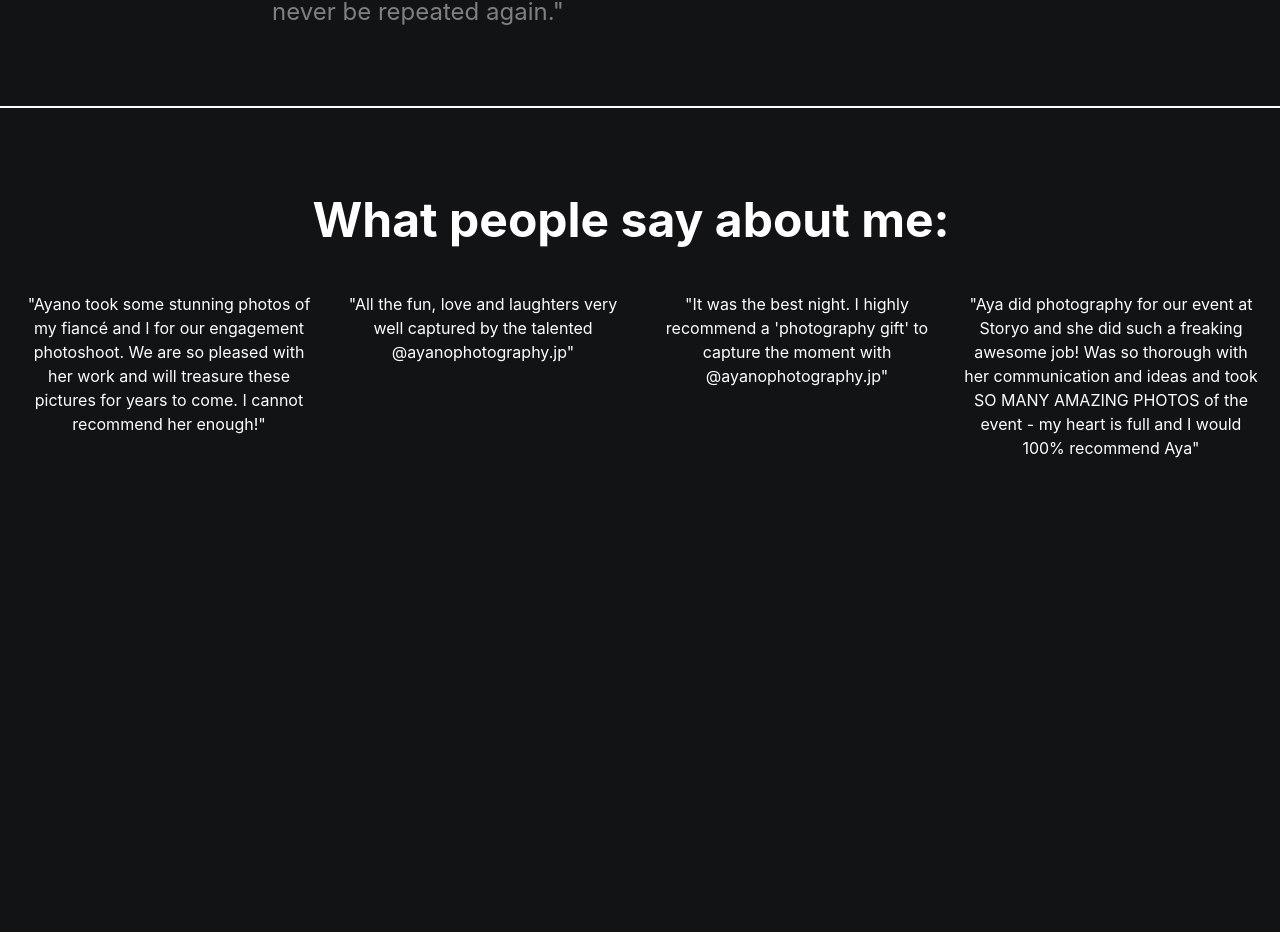
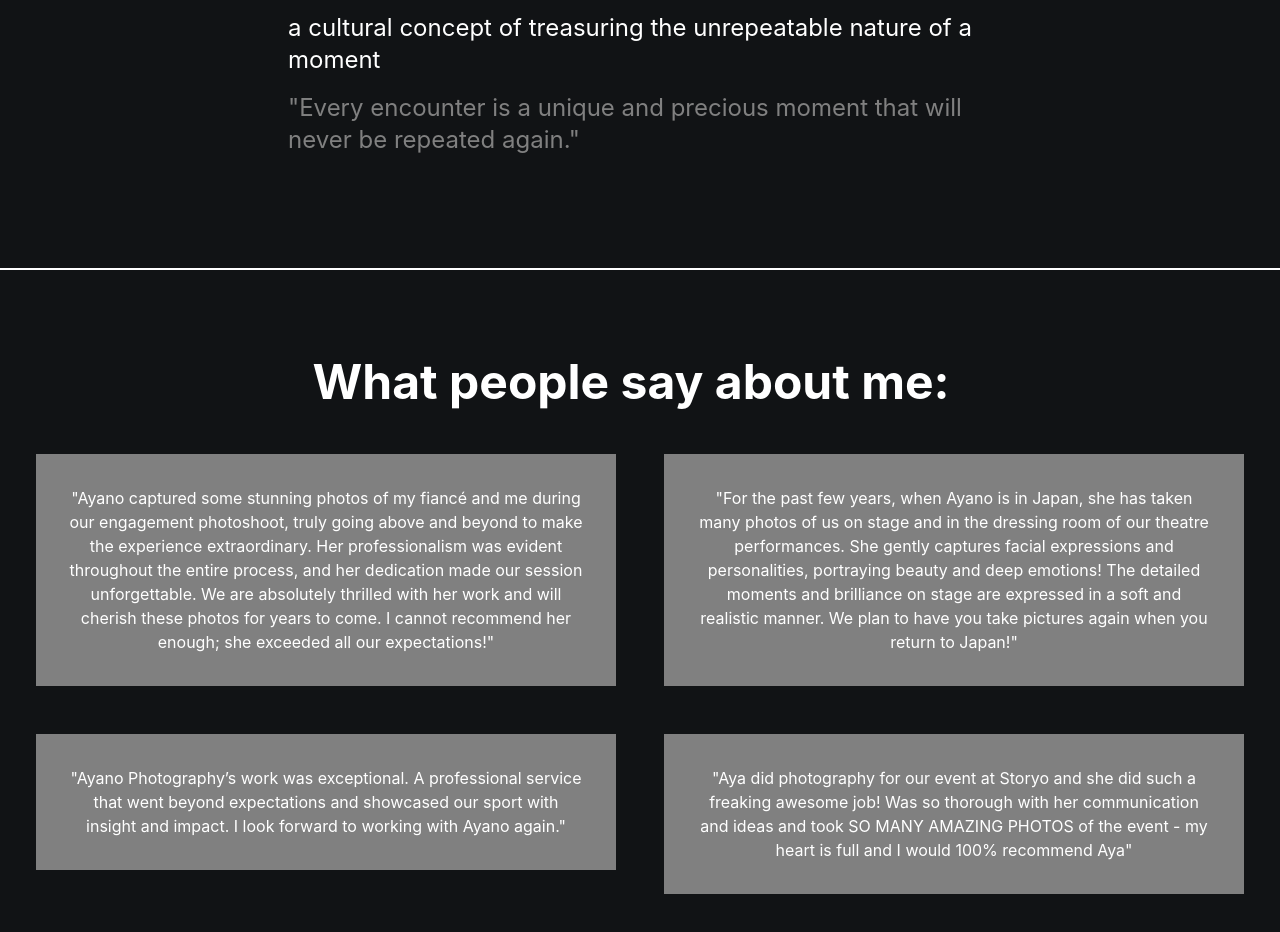
Before and after one commit to Frances-Hughes/photographer-site, a React (Create React App) app: page / in a window 1280 px wide. Shown: the part 1324-2256 px from the top of the page. Before the commit the page ends 1840 px from the top, so only its background shows below. Built offline with nearby package versions, Linux system fonts and the light colour scheme; a web font is replaced by a local one.

Commit message:
Created separate Testimonial component to go on Landing Page
Created separate Testimonial component to go on Landing Page, made minor changes to Contact Me and Footer

```diff
--- a/src/components/ContactMe.jsx
+++ b/src/components/ContactMe.jsx
@@ -96,19 +96,14 @@ const ContactMe = () => {
           <Typography
             variant="h5"
             sx={{
-              mb: 12,
+              mb: 6,
               fontWeight: "bold",
               height: "125px",
               overflow: "hidden",
             }}
           >
             <TypeAnimation
-              sequence={[
-                "Need a photographer?",
-                1000,
-                "Flick me a message:",
-                1000,
-              ]}
+              sequence={["Need a photographer?", 1000, "Contact Me:", 1000]}
               wrapper="span"
               speed={50}
               style={{ fontSize: "2em", display: "inline-block" }}
--- a/src/components/Footer.jsx
+++ b/src/components/Footer.jsx
@@ -70,7 +70,7 @@ const Footer = () => {
           <Grid item xs={2.4}>
             <Tooltip title="Visit my Facebook page" placement="top">
               <Link
-                href="https://www.facebook.com/ayanophotography.nz"
+                href="https://www.facebook.com/ayanophotography.jp"
                 target="_blank"
                 rel="noopener noreferrer"
                 color="inherit"
--- a/src/components/LandingPage.jsx
+++ b/src/components/LandingPage.jsx
@@ -2,18 +2,17 @@ import React from "react";
 import {
   Box,
   Typography,
-  Grid,
+  // Grid,
   ThemeProvider,
   createTheme,
 } from "@mui/material";
 
 import LandingImg from "../Photos/LandingImg/LandingPageImg.jpg";
 
-// import AB from "../../public/AB.png";
-
 import { motion } from "framer-motion";
-import { TypeAnimation } from "react-type-animation";
+// import { TypeAnimation } from "react-type-animation";
 import AnimatedDivider from "./AnimatedDivider";
+import Testimonials from "./Testimonials";
 
 const theme = createTheme({
   typography: {
@@ -147,6 +146,7 @@ const LandingPage = () => {
           padding: "2em",
           margin: "auto",
           maxWidth: "800px",
+          my: 8,
           "& h2": { fontFamily: "'Yuji Syuku'" },
           "& p": {
             fontFamily:
@@ -155,12 +155,12 @@ const LandingPage = () => {
         }}
       >
         <Typography variant="h2">一期一会</Typography>
-        <Typography variant="h4" sx={{ my: 2 }}>
+        <Typography variant="h4" sx={{ my: 2, mx: 2, p: 4 }}>
           [/ichigo-ichie/] a Japanese idiom
         </Typography>
         <Typography
           variant="h5"
-          sx={{ my: 2, display: "flex", justifyContent: "center" }}
+          sx={{ my: 2, mx: 2, display: "flex", justifyContent: "center" }}
         >
           a cultural concept of treasuring the unrepeatable nature of a moment
         </Typography>
@@ -168,6 +168,7 @@ const LandingPage = () => {
           variant="h5"
           sx={{
             my: 2,
+            mx: 2,
             display: "flex",
             justifyContent: "center",
             color: "gray",
@@ -179,59 +180,7 @@ const LandingPage = () => {
       </Box>
 
       <AnimatedDivider />
-      <Box sx={{ my: "36px", padding: "20px" }}>
-        <Typography
-          variant="h5"
-          sx={{ my: 3, fontWeight: "bold", textAlign: "center" }}
-        >
-          <TypeAnimation
-            sequence={["What people say about me:", 1000]}
-            wrapper="span"
-            speed={50}
-            style={{ fontSize: "2em", display: "inline-block" }}
-          />
-        </Typography>
-        <Grid
-          container
-          spacing={2}
-          sx={{
-            filter: "grayscale(100%)",
-            transition: "filter 0.5s ease",
-            "&:hover": {
-              filter: "none",
-            },
-          }}
-        >
-          <Grid item xs={12} sm={6} md={3}>
-            <Typography variant="body1" sx={{ textAlign: "center", mt: 2 }}>
-              "Ayano took some stunning photos of my fiancé and I for our
-              engagement photoshoot. We are so pleased with her work and will
-              treasure these pictures for years to come. I cannot recommend her
-              enough!"
-            </Typography>
-          </Grid>
-          <Grid item xs={12} sm={6} md={3}>
-            <Typography variant="body1" sx={{ textAlign: "center", mt: 2 }}>
-              "All the fun, love and laughters very well captured by the
-              talented @ayanophotography.jp"
-            </Typography>
-          </Grid>
-          <Grid item xs={12} sm={6} md={3}>
-            <Typography variant="body1" sx={{ textAlign: "center", mt: 2 }}>
-              "It was the best night. I highly recommend a 'photography gift' to
-              capture the moment with @ayanophotography.jp"
-            </Typography>
-          </Grid>
-          <Grid item xs={12} sm={6} md={3}>
-            <Typography variant="body1" sx={{ textAlign: "center", mt: 2 }}>
-              "Aya did photography for our event at Storyo and she did such a
-              freaking awesome job! Was so thorough with her communication and
-              ideas and took SO MANY AMAZING PHOTOS of the event - my heart is
-              full and I would 100% recommend Aya"
-            </Typography>
-          </Grid>
-        </Grid>
-      </Box>
+      <Testimonials />
     </ThemeProvider>
   );
 };
--- /dev/null
+++ b/src/components/Testimonials.jsx
@@ -0,0 +1,84 @@
+import React from "react";
+import { Box, Grid, Typography } from "@mui/material";
+import { TypeAnimation } from "react-type-animation";
+
+const Testimonials = () => {
+  return (
+    <Box sx={{ my: "36px", padding: "20px" }}>
+      <Typography
+        variant="h5"
+        sx={{ my: 3, fontWeight: "bold", textAlign: "center" }}
+      >
+        <TypeAnimation
+          sequence={["What people say about me:", 1000]}
+          wrapper="span"
+          speed={50}
+          style={{ fontSize: "2em", display: "inline-block" }}
+        />
+      </Typography>
+      <Grid
+        container
+        spacing={2}
+        sx={{
+          filter: "grayscale(100%)",
+          transition: "filter 0.5s ease",
+          "&:hover": {
+            filter: "none",
+          },
+        }}
+      >
+        <Grid item xs={12} sm={6} md={6}>
+          <Typography
+            variant="body1"
+            sx={{ textAlign: "center", my: 2, mx: 2, bgcolor: "gray", p: 4 }}
+          >
+            "Ayano captured some stunning photos of my fiancé and me during our
+            engagement photoshoot, truly going above and beyond to make the
+            experience extraordinary. Her professionalism was evident throughout
+            the entire process, and her dedication made our session
+            unforgettable. We are absolutely thrilled with her work and will
+            cherish these photos for years to come. I cannot recommend her
+            enough; she exceeded all our expectations!"
+          </Typography>
+        </Grid>
+        <Grid item xs={12} sm={6} md={6}>
+          <Typography
+            variant="body1"
+            sx={{ textAlign: "center", my: 2, mx: 2, bgcolor: "gray", p: 4 }}
+          >
+            "For the past few years, when Ayano is in Japan, she has taken many
+            photos of us on stage and in the dressing room of our theatre
+            performances. She gently captures facial expressions and
+            personalities, portraying beauty and deep emotions! The detailed
+            moments and brilliance on stage are expressed in a soft and
+            realistic manner. We plan to have you take pictures again when you
+            return to Japan!"
+          </Typography>
+        </Grid>
+        <Grid item xs={12} sm={6} md={6}>
+          <Typography
+            variant="body1"
+            sx={{ textAlign: "center", my: 2, mx: 2, bgcolor: "gray", p: 4 }}
+          >
+            "Ayano Photography’s work was exceptional. A professional service
+            that went beyond expectations and showcased our sport with insight
+            and impact. I look forward to working with Ayano again."
+          </Typography>
+        </Grid>
+        <Grid item xs={12} sm={6} md={6}>
+          <Typography
+            variant="body1"
+            sx={{ textAlign: "center", my: 2, mx: 2, bgcolor: "gray", p: 4 }}
+          >
+            "Aya did photography for our event at Storyo and she did such a
+            freaking awesome job! Was so thorough with her communication and
+            ideas and took SO MANY AMAZING PHOTOS of the event - my heart is
+            full and I would 100% recommend Aya"
+          </Typography>
+        </Grid>
+      </Grid>
+    </Box>
+  );
+};
+
+export default Testimonials;
```
